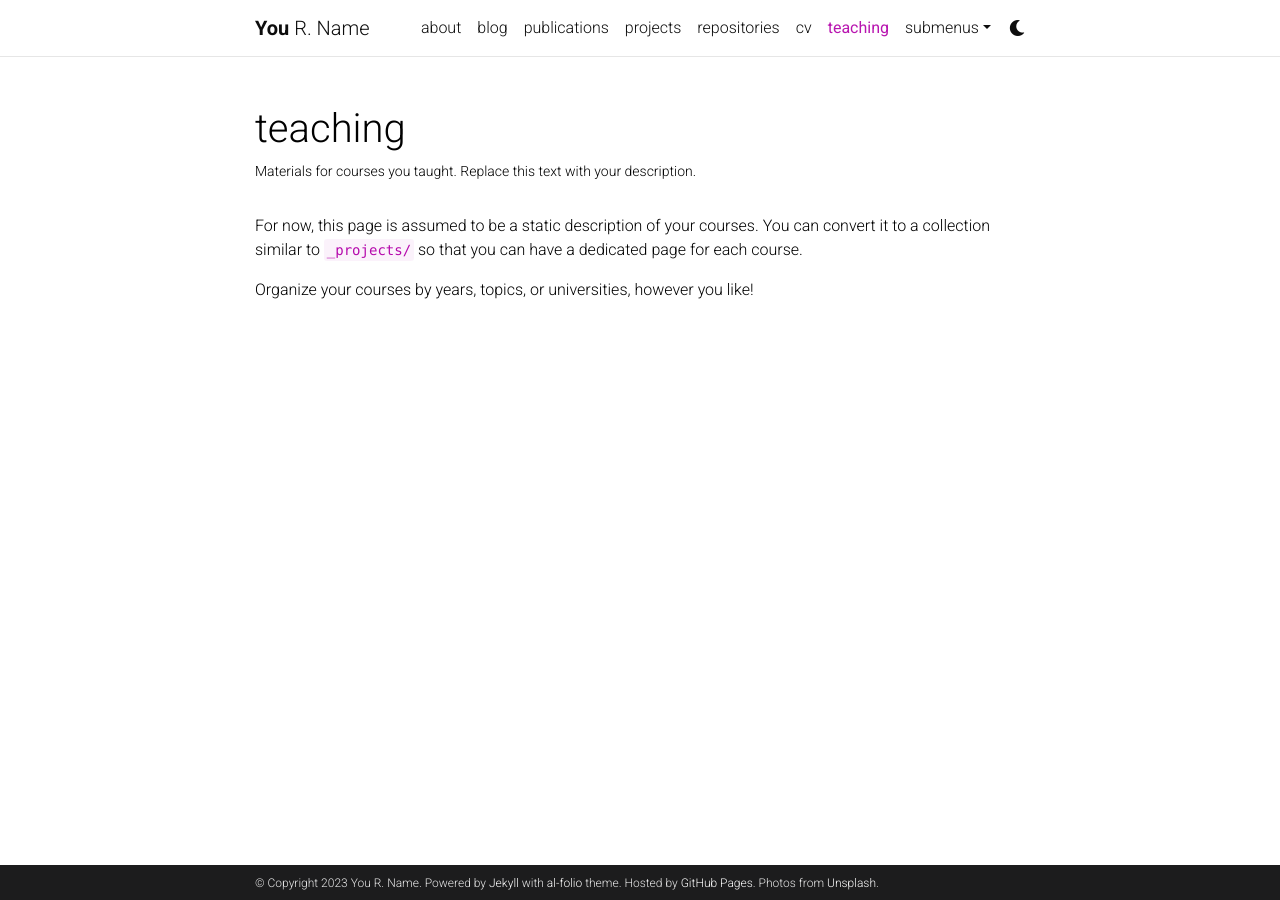
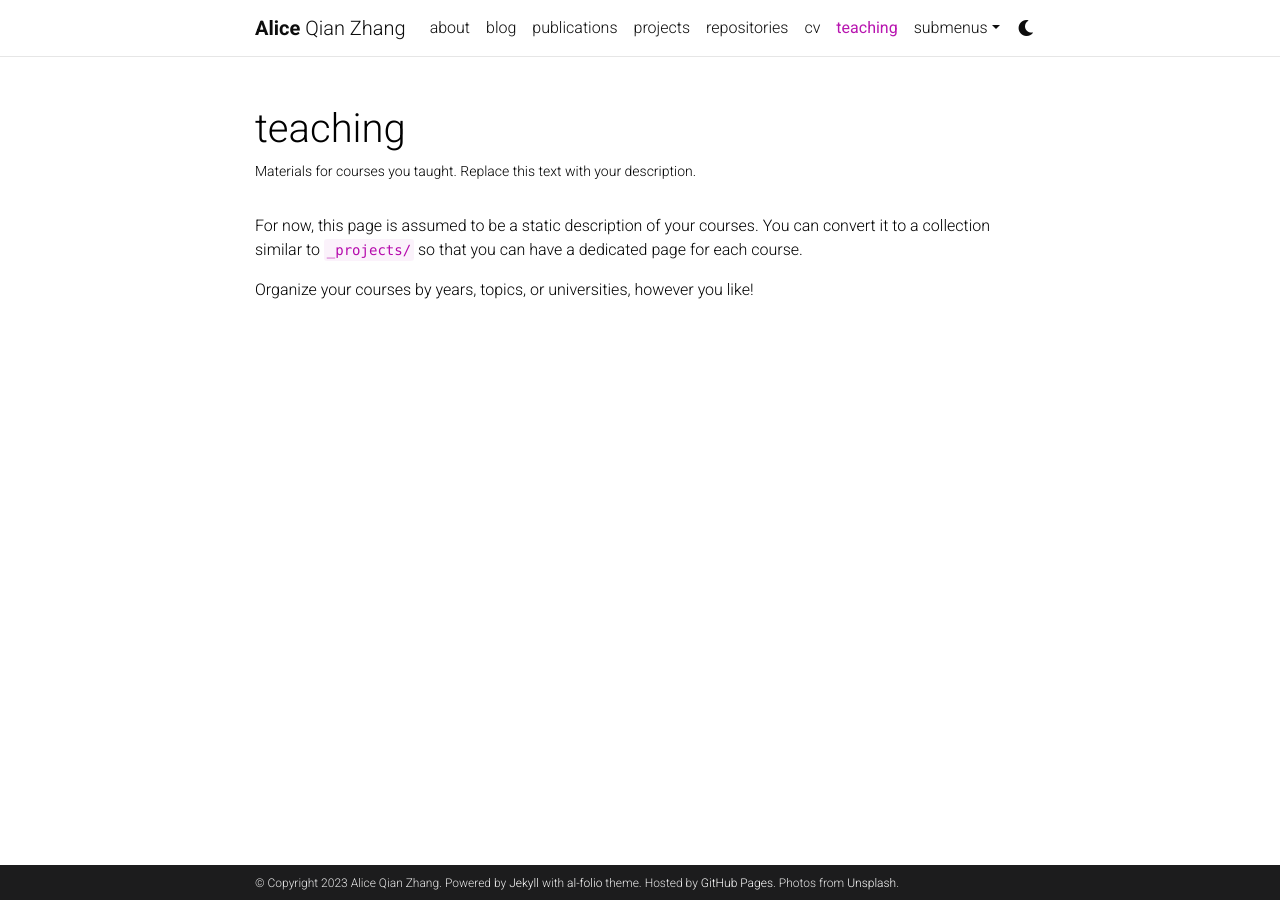
Before and after one commit to yjqian02/yjqian02.github.io, a Jekyll site: the page built from _pages/teaching.md, in a window 1280 px wide. Built offline with Jekyll 4.4.1, drawn with Linux system fonts in a browser that asks for light colours; full-size pictures stand in for the smaller copies a plugin makes; comment, search, counter and statistics services are not loaded; a style sheet for code colours, icons or effects is not loaded.

Commit message:
update profile picture

```diff
--- a/_config.yml
+++ b/_config.yml
@@ -3,10 +3,10 @@
 # -----------------------------------------------------------------------------
 
 title: blank # the website title (if blank, full name will be used instead)
-first_name: You
-middle_name: R.
-last_name: Name
-email: you@example.com
+first_name: Alice
+middle_name: Qian
+last_name: Zhang
+email: zhan6698@example.com
 description: > # the ">" symbol means to ignore newlines until "footer_text:"
   A simple, whitespace theme for academics. Based on [*folio](https://github.com/bogoli/-folio) design.
 footer_text: >
@@ -16,9 +16,9 @@
 keywords: jekyll, jekyll-theme, academic-website, portfolio-website  # add your own keywords or leave empty
 
 lang: en # the language of your site (for example: en, fr, cn, ru, etc.)
-icon: ⚛️  # the emoji used as the favicon (alternatively, provide image name in /assets/img/)
+icon: profile_white.jpg # ⚛️   the emoji used as the favicon (alternatively, provide image name in /assets/img/)
 
-url: https://alshedivat.github.io # the base hostname & protocol for your site
+url: https://yjqian02.github.io/aqz # the base hostname & protocol for your site
 baseurl: /al-folio # the subpath of your site, e.g. /blog/
 last_updated: false # set to true if you want to display last updated in the footer
 impressum_path:  # set to path to include impressum link in the footer, use the same path as permalink in a page, helps to conform with EU GDPR
@@ -67,11 +67,11 @@
 # Social integration
 # -----------------------------------------------------------------------------
 
-github_username: # your GitHub user name
+github_username: yjqian02 # your GitHub user name
 gitlab_username: # your GitLab user name
 twitter_username: # your Twitter handle
 mastodon_username: # your mastodon instance+username in the format instance.tld/@username
-linkedin_username: # your LinkedIn user name
+linkedin_username: alice-z-2775431b6 # your LinkedIn user name
 telegram_username: # your Telegram user name
 scholar_userid: # your Google Scholar ID
 semanticscholar_id: # your Semantic Scholar ID
```
Also changed, not shown: _pages/about.md (+6 -7 lines), assets/img/profile_white.jpg (added).
